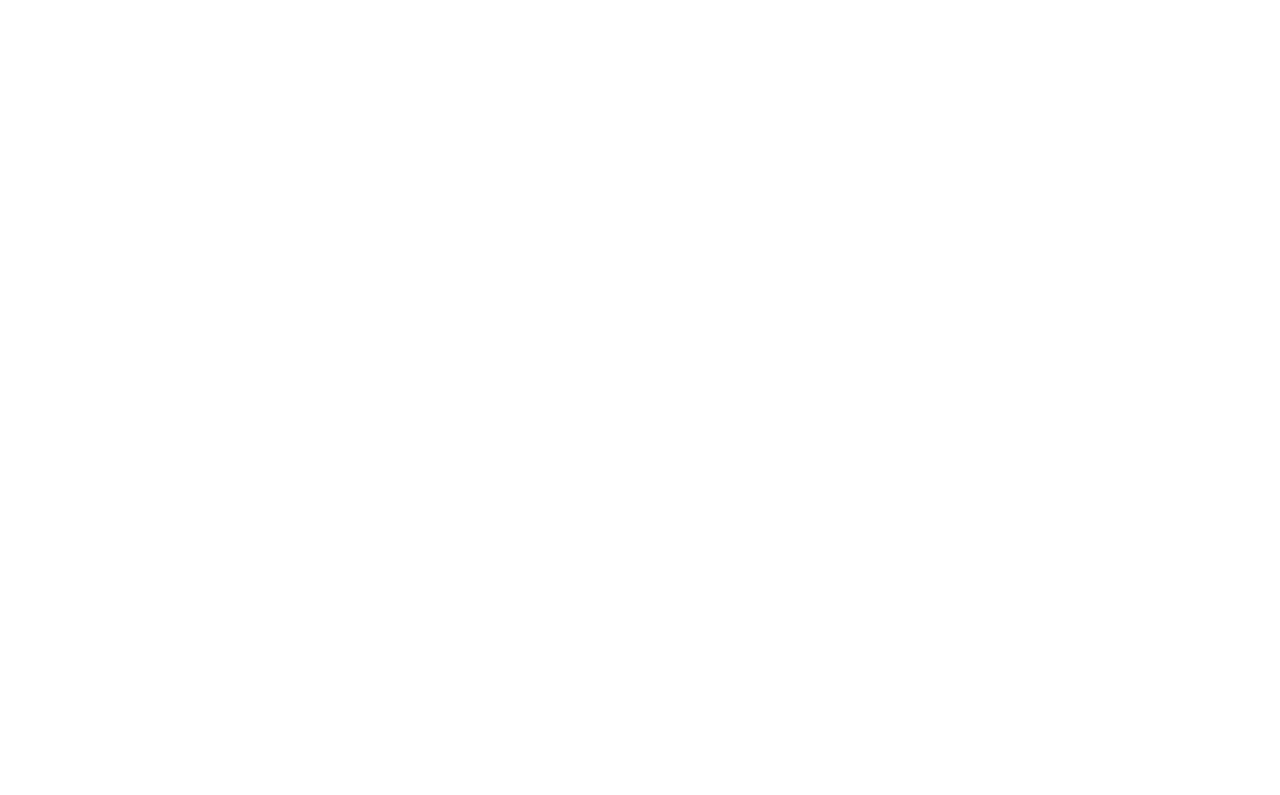
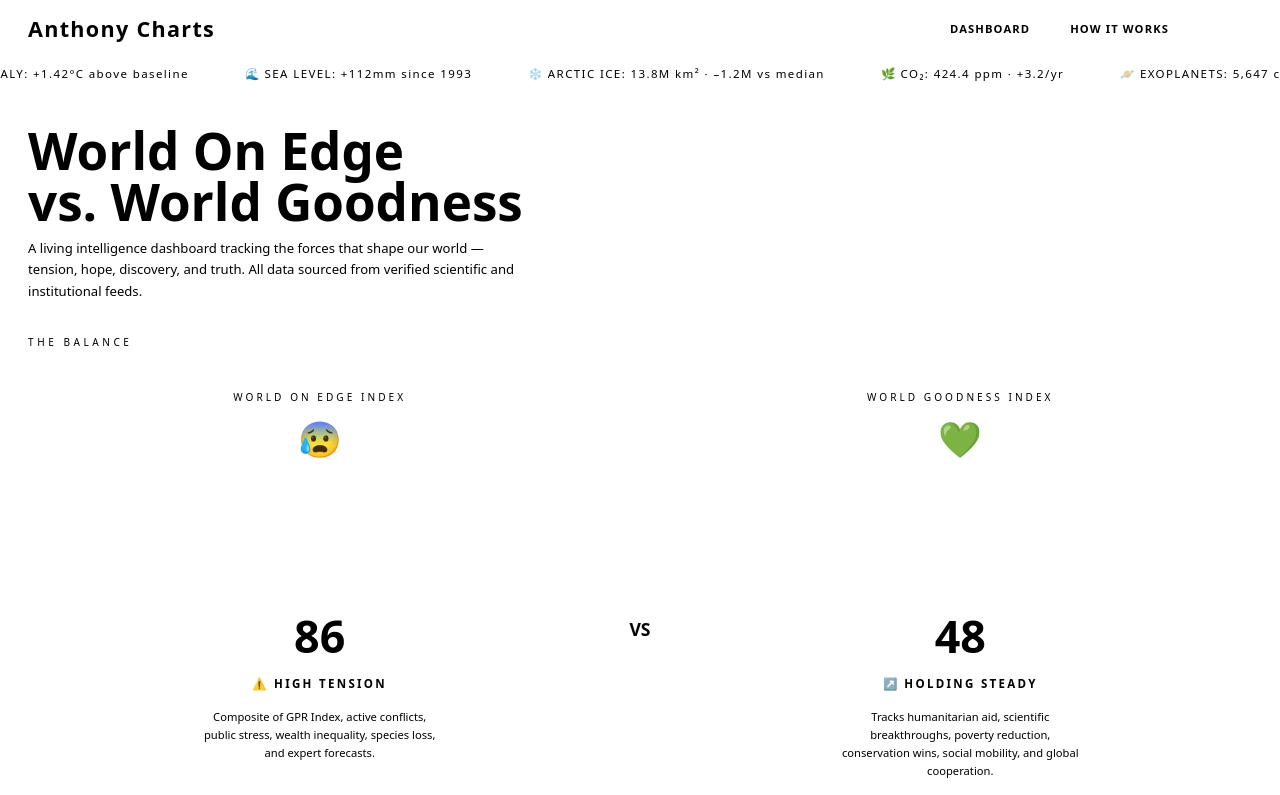
Before and after one commit to CaptainMig/anthony-charts, a Next.js app: page / in a window 1280 px wide. Shown: the top 795 px of the page. Built offline with nearby package versions, Linux system fonts and the light colour scheme; a web font is replaced by a local one.

Commit message:
Update page.tsx

```diff
--- a/app/page.tsx
+++ b/app/page.tsx
@@ -1,10 +1,7 @@
+import fs from 'fs'
+import path from 'path'
+
 export default function Home() {
-  return (
-    <main style={{margin:0,padding:0}}>
-      <iframe
-        src="/index.html"
-        style={{width:'100vw',height:'100vh',border:'none',display:'block'}}
-      />
-    </main>
-  )
+  const html = fs.readFileSync(path.join(process.cwd(), 'public/index.html'), 'utf-8')
+  return <div dangerouslySetInnerHTML={{ __html: html }} />
 }
```
